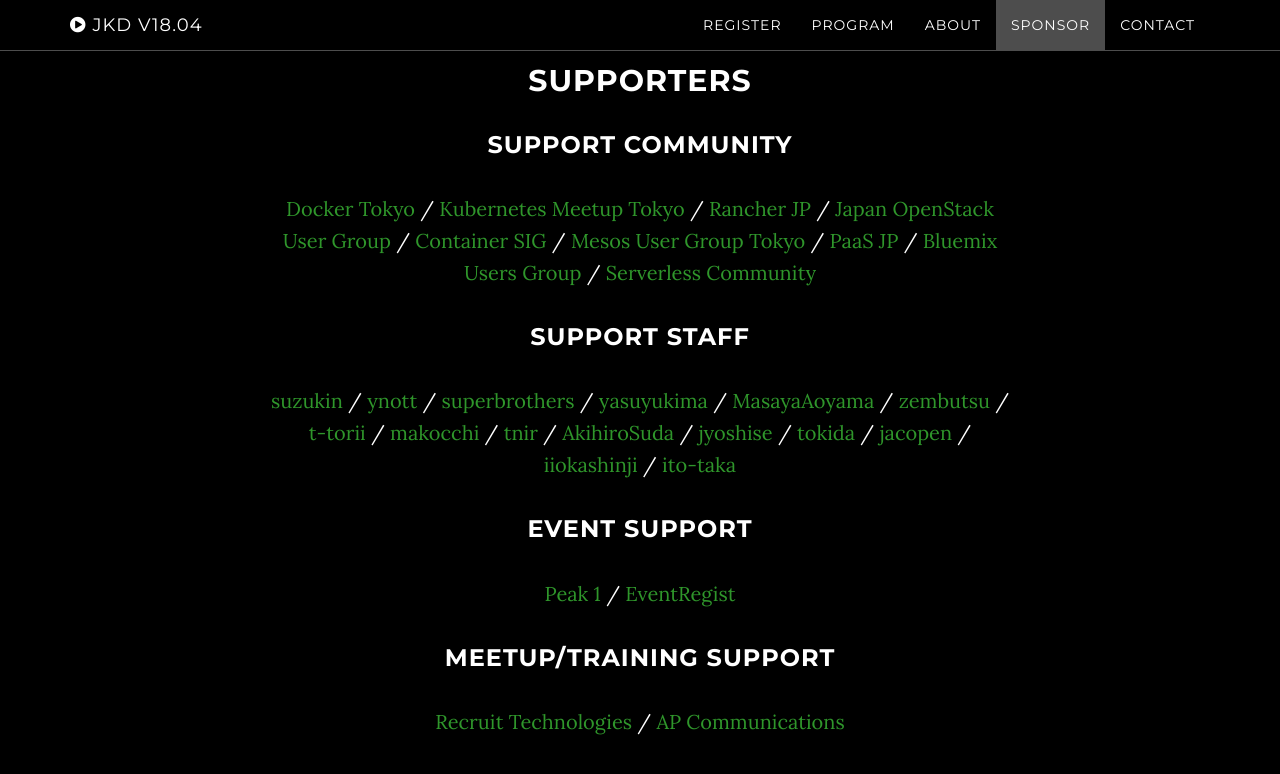
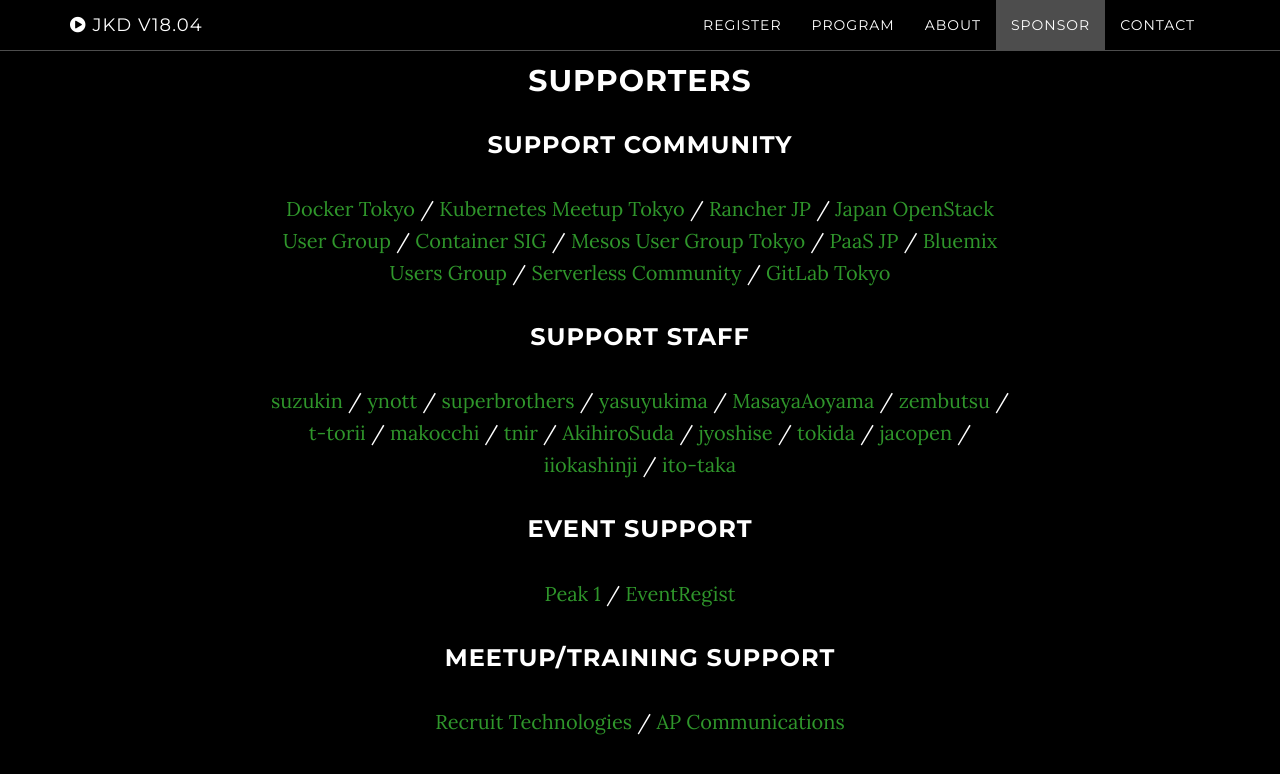
Before and after one commit to containerdays/v18.04, a Jekyll site: the page built from docs/index.html, in a window 1280 px wide and 900 px high, scrolled down 5759 px. Shown: the top 774 px of the window. Built offline with Jekyll 4.4.1, drawn with Linux system fonts in a browser that asks for light colours.

Commit message:
Add GitLab Tokyo to communities

```diff
--- a/docs/_includes/sponsor.html
+++ b/docs/_includes/sponsor.html
@@ -31,7 +31,7 @@
                 <h2>Supporters</h2>
                 <h3>Support Community</h3>
                     <div class="community">
-                    <p><a href="https://dockerjp.connpass.com/" target="_blank">Docker Tokyo</a> / <a href="https://k8sjp.connpass.com/" target="_blank">Kubernetes Meetup Tokyo</a> / <a href="http://www.rancher.jp/" target="_blank">Rancher JP</a> / <a href="https://openstack.jp/" target="_blank">Japan OpenStack User Group</a> / <a href="http://containersig.org/" target="_blank">Container SIG</a> / <a href="https://mesos.connpass.com/" target="_blank">Mesos User Group Tokyo</a> / <a href="https://paas.connpass.com/" target="_blank">PaaS JP</a> / <a href="https://bmxug.connpass.com/" target="_blank">Bluemix Users Group</a> / <a href="https://www.facebook.com/groups/813718382095265/" target="_blank">Serverless Community</a>
+                    <p><a href="https://dockerjp.connpass.com/" target="_blank">Docker Tokyo</a> / <a href="https://k8sjp.connpass.com/" target="_blank">Kubernetes Meetup Tokyo</a> / <a href="http://www.rancher.jp/" target="_blank">Rancher JP</a> / <a href="https://openstack.jp/" target="_blank">Japan OpenStack User Group</a> / <a href="http://containersig.org/" target="_blank">Container SIG</a> / <a href="https://mesos.connpass.com/" target="_blank">Mesos User Group Tokyo</a> / <a href="https://paas.connpass.com/" target="_blank">PaaS JP</a> / <a href="https://bmxug.connpass.com/" target="_blank">Bluemix Users Group</a> / <a href="https://www.facebook.com/groups/813718382095265/" target="_blank">Serverless Community</a> / <a href="https://gitlab-jp.connpass.com/" target="_blank">GitLab Tokyo</a>
                     </p>
                     </div>
                 <h3>Support Staff</h3>
```
